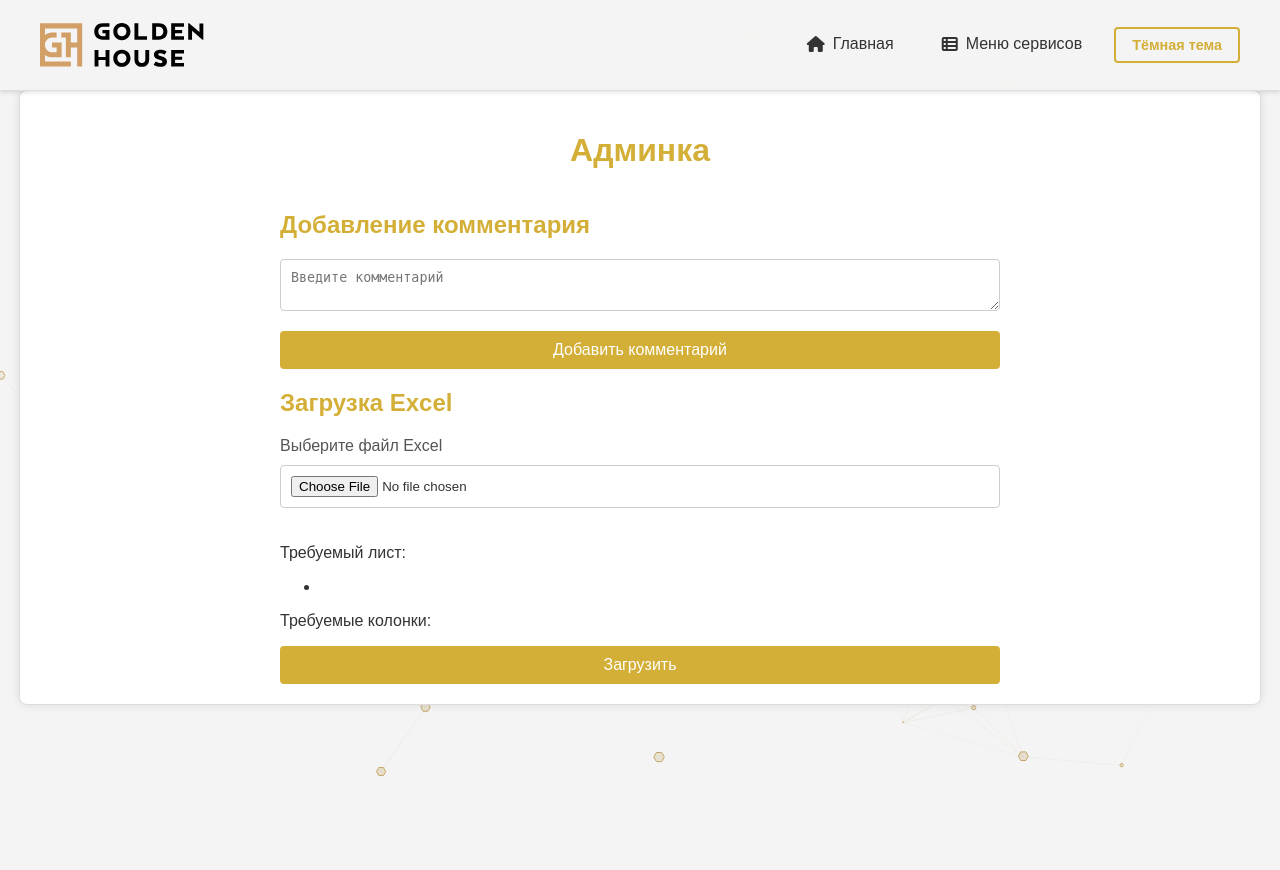
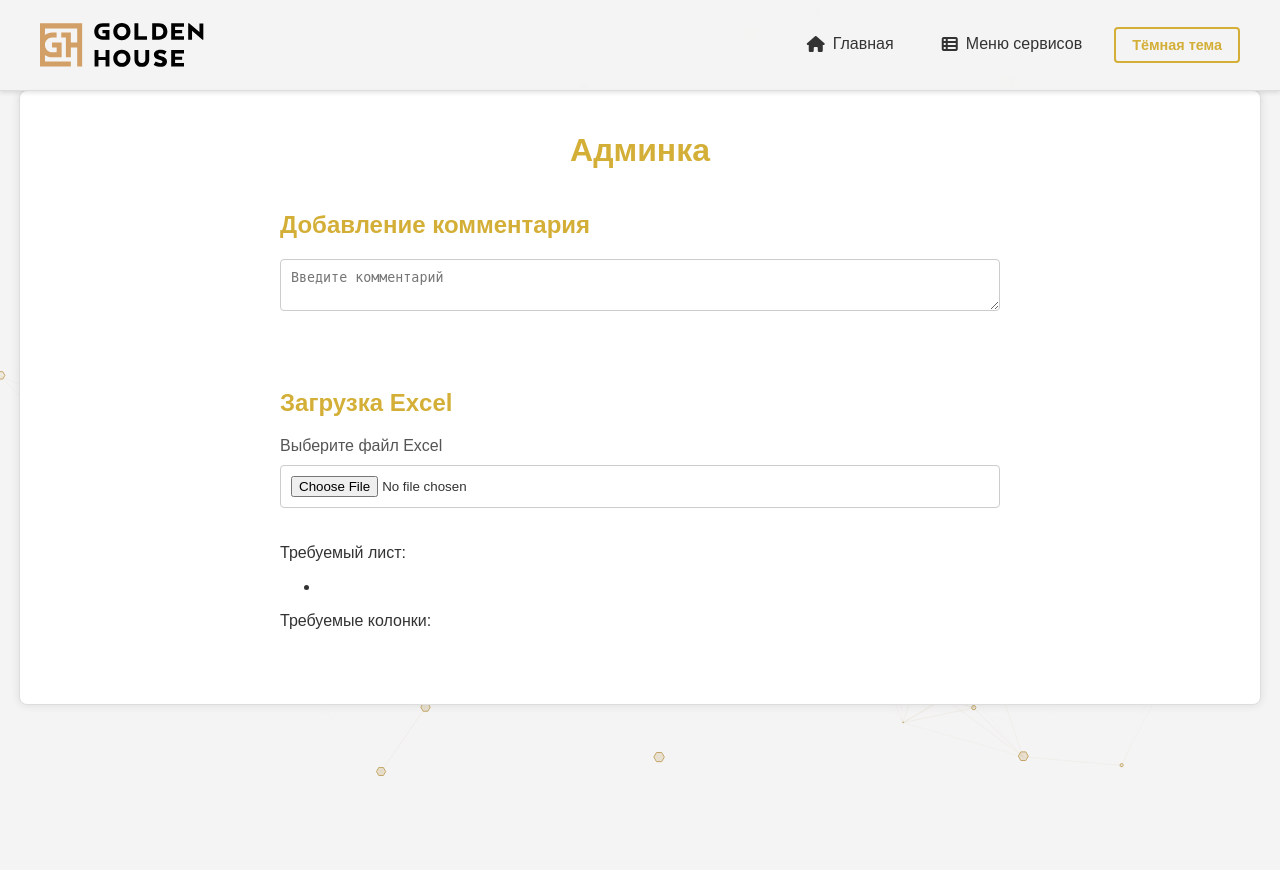
Before and after one commit to ghuz-code-repo/discount-service, a Flask app: template templates/admin/upload.html in a window 1280 px wide. Run offline with Flask 3, Linux system fonts and the light colour scheme; the template is opened without the code that fills it, so the values that code supplies are empty.

Commit message:
microfix

```diff
--- a/static/css/common.css
+++ b/static/css/common.css
@@ -132,11 +132,9 @@
     }
 
 button {
-    background-color: #d4af37; /* Golden color */
     min-width: 100%;
     color: #fff;
     padding: 10px 20px;
-    border: none;
     border-radius: 4px;
     cursor: pointer;
     font-size: 16px;
@@ -154,7 +152,7 @@
 }
 
 .primary-button, .toggle-button, button[type="submit"], button[type="button"] {
-    background-color: #d4af37;
+    background-color: transparent;
     color: white;
     border: none;
     padding: 10px 16px;
```
